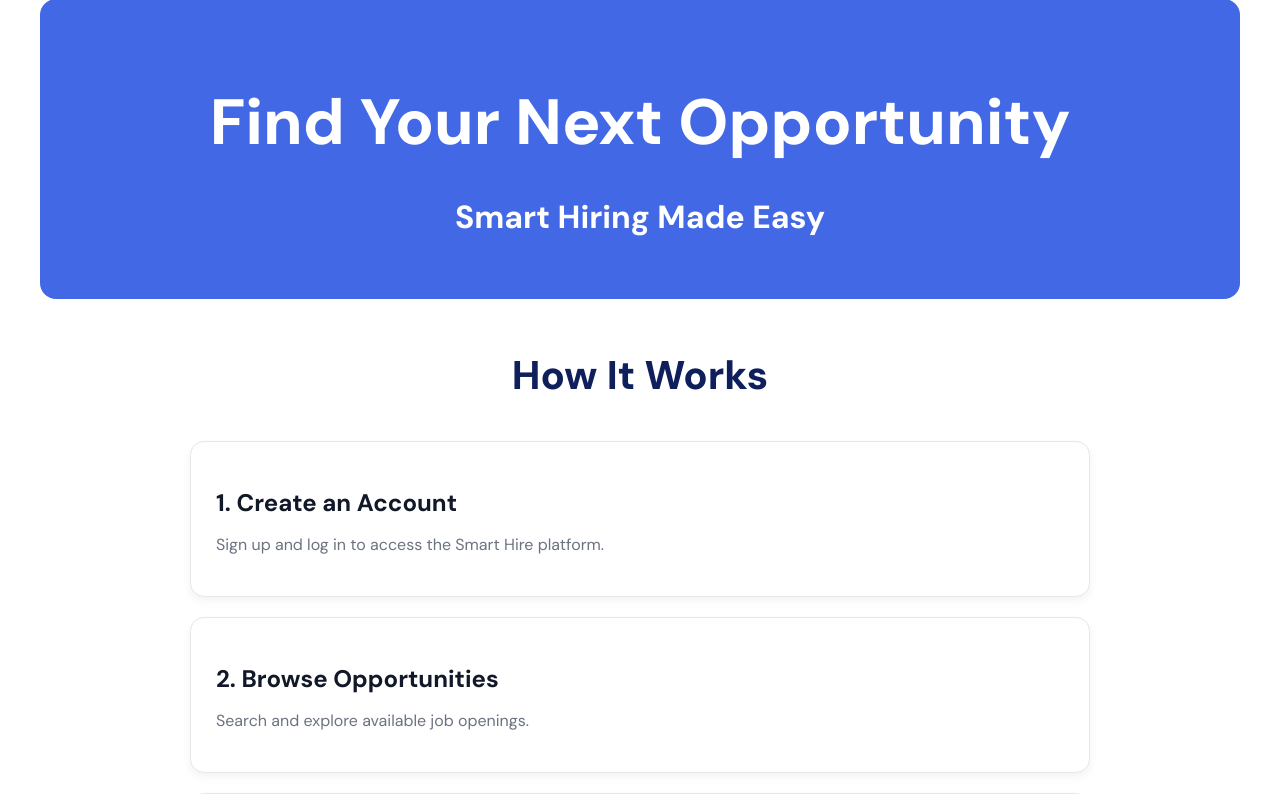
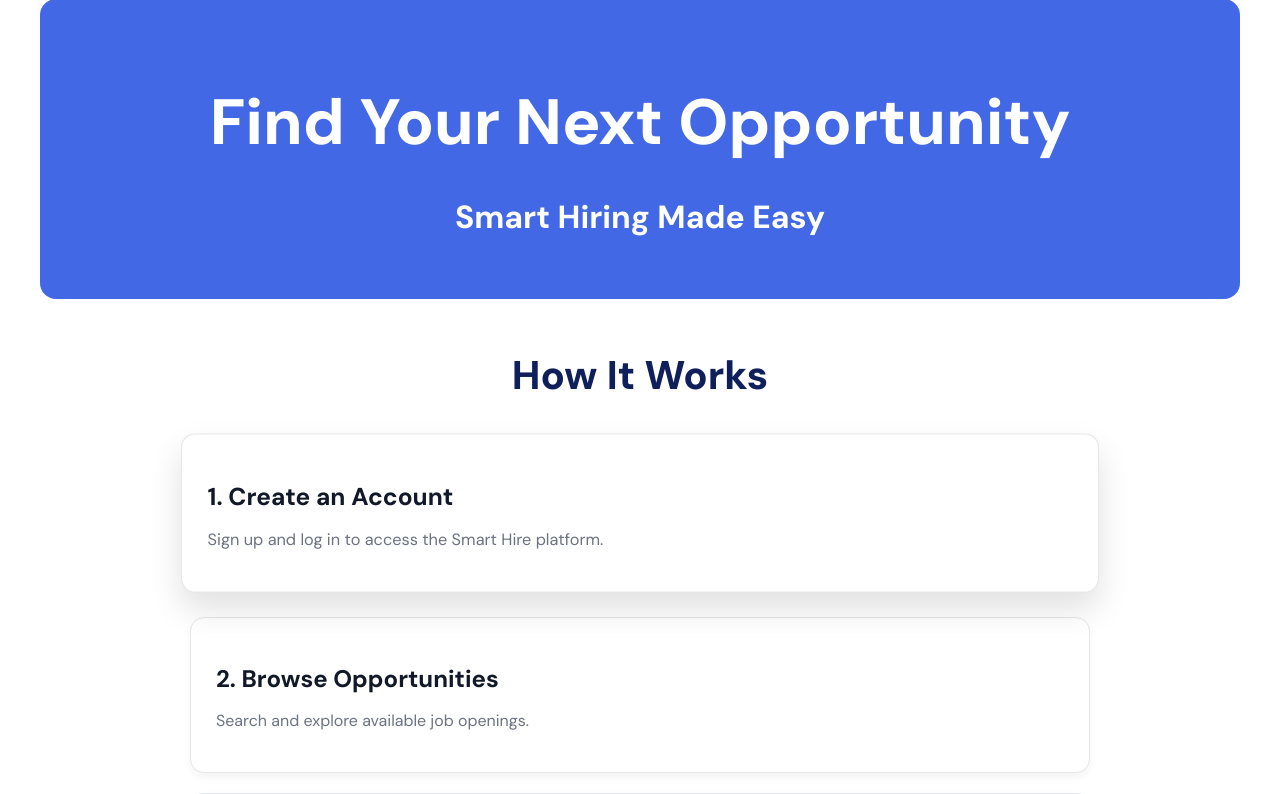
Before and after one commit to Sirawyn7/CSIT314-SmartHire, a Python web app: template web/templates/home.html in a window 1280 px wide, with the pointer over the restyled element. Shown: the part 112-906 px from the top of the page. Run offline with Jinja, Linux system fonts and the light colour scheme; the template is opened without the code that fills it, so the values that code supplies are empty.

Commit message:
Update style.css

```diff
--- a/web/static/css/style.css
+++ b/web/static/css/style.css
@@ -357,6 +357,11 @@
     color: #6b7280;
 }
 
+.how_box:hover{
+    transform: translateY(-6px) scale(1.02);
+    box-shadow: 0 16px 32px rgba(0,0,0,0.12);
+}
+
 
 /* -------- PLATFORM FEATURES -------- */
 
@@ -420,6 +425,7 @@
     align-items: center;
 }
 
+
 .palm_text h1{
     font-size: 3rem;
     font-weight: 800;
```
